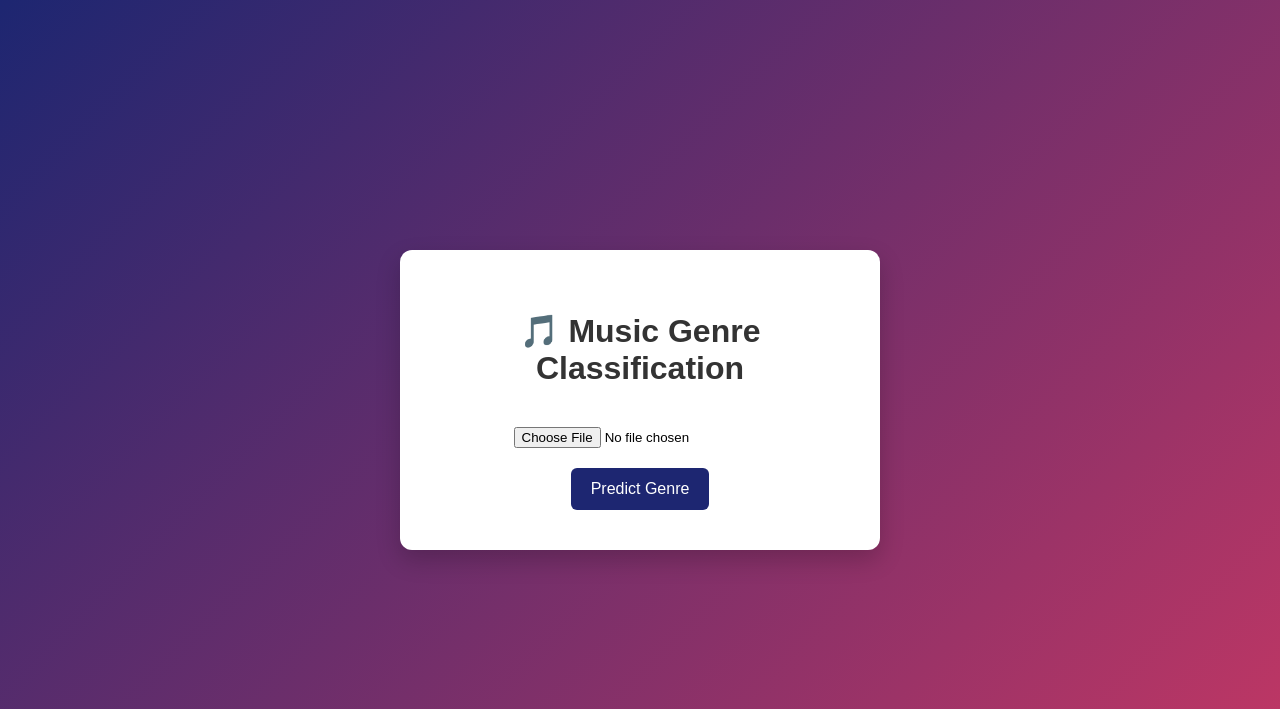
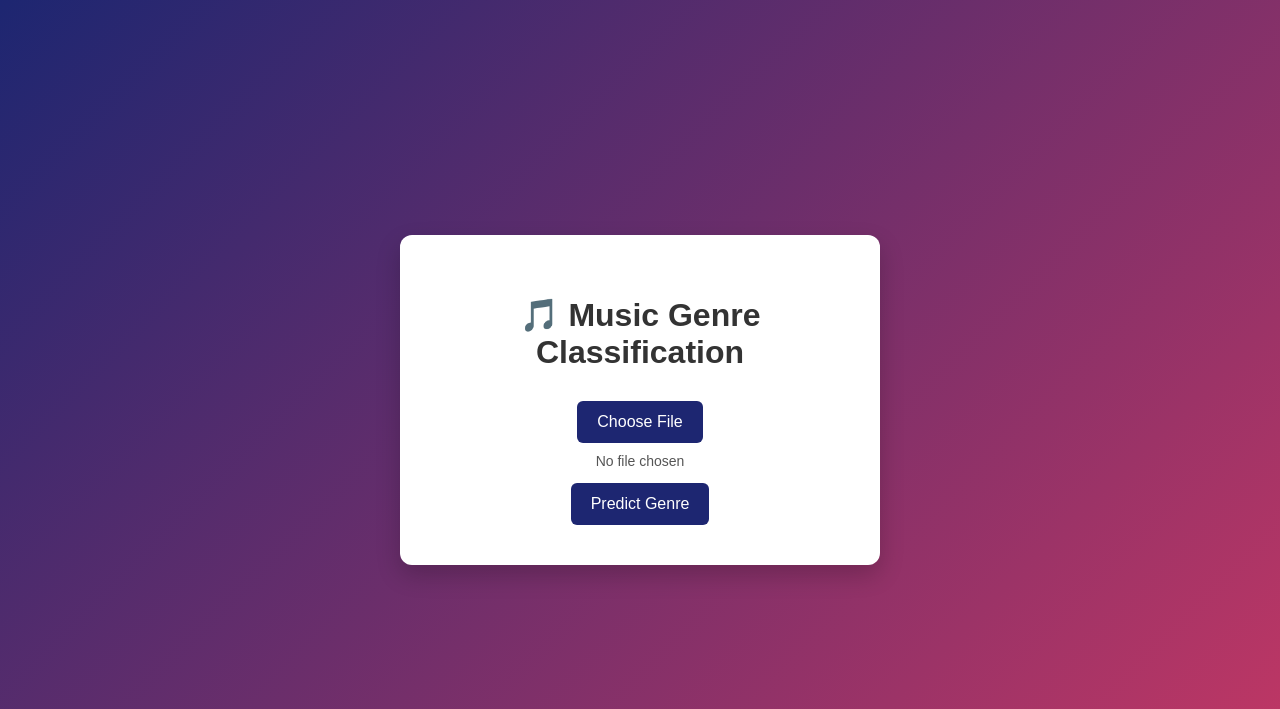
Before and after one commit to Varunvick/Music-Genre-Classification-Project, a Flask app: page / in a window 1280 px wide. Shown: the top 709 px of the page. Run offline with Flask 3, Linux system fonts and the light colour scheme; parts of the project's set-up code (start-up, migrations or seed data) failed here and were passed over.

Commit message:
improved UI file upload button

```diff
--- a/webapp/static/style.css
+++ b/webapp/static/style.css
@@ -47,3 +47,30 @@ button:hover{
     color:#1d2671;
     font-weight:bold;
 }
+
+/* hide original file input */
+input[type="file"]{
+display:none;
+}
+
+/* custom upload button */
+.custom-file-upload{
+background:#1d2671;
+color:white;
+padding:12px 20px;
+border-radius:6px;
+cursor:pointer;
+display:inline-block;
+margin-top:10px;
+transition:0.3s;
+}
+
+.custom-file-upload:hover{
+background:#c33764;
+}
+
+#file-name{
+margin-top:10px;
+color:#555;
+font-size:14px;
+}
--- a/webapp/templates/index.html
+++ b/webapp/templates/index.html
@@ -16,9 +16,11 @@
 
 <form action="/predict" method="post" enctype="multipart/form-data">
 
-<input type="file" name="file" accept=".wav" required>
+<label for="file-upload" class="custom-file-upload">Choose File</label>
 
-<br>
+<input id="file-upload" type="file" name="file" accept=".wav" required>
+
+<p id="file-name">No file chosen</p>
 
 <button type="submit">Predict Genre</button>
 
@@ -31,6 +33,14 @@ Predicted Genre: {{ genre }}
 {% endif %}
 
 </div>
+<script>
+const fileInput = document.getElementById("file-upload");
+const fileName = document.getElementById("file-name");
+
+fileInput.addEventListener("change", function(){
+    fileName.textContent = fileInput.files[0].name;
+});
+</script>
 
 </body>
 </html>
```
